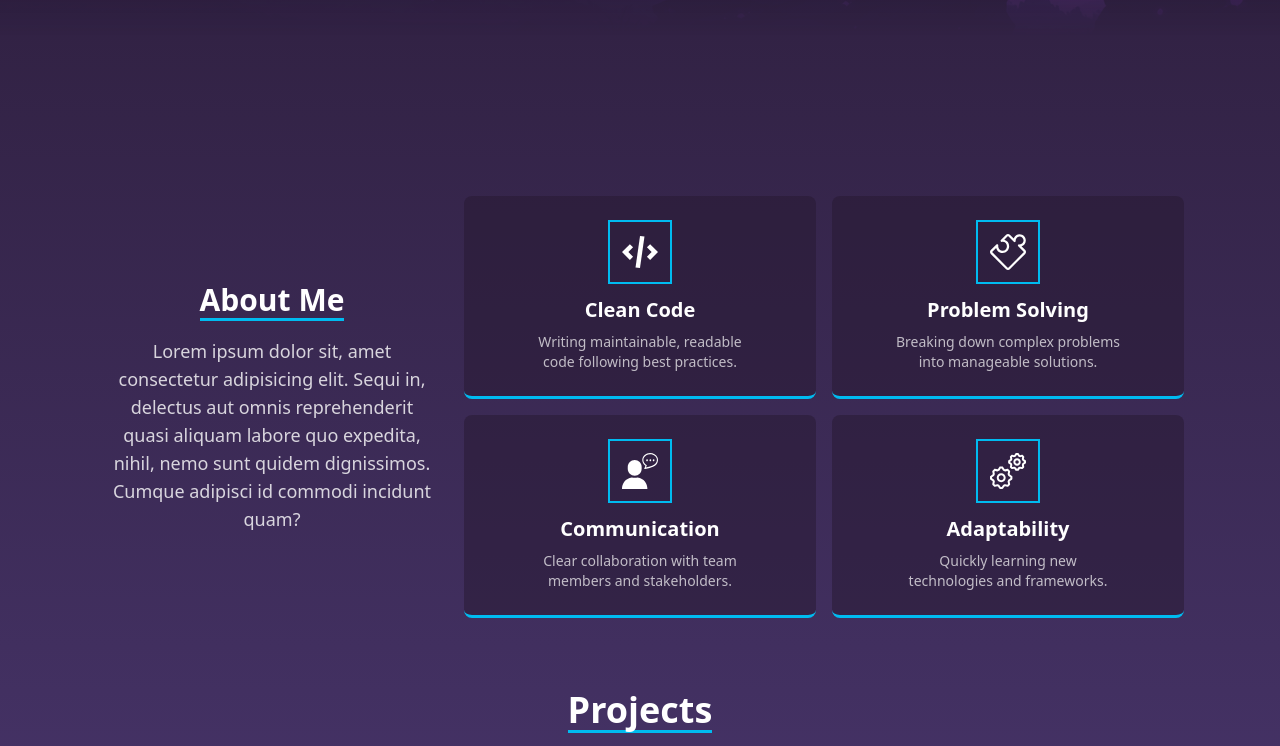
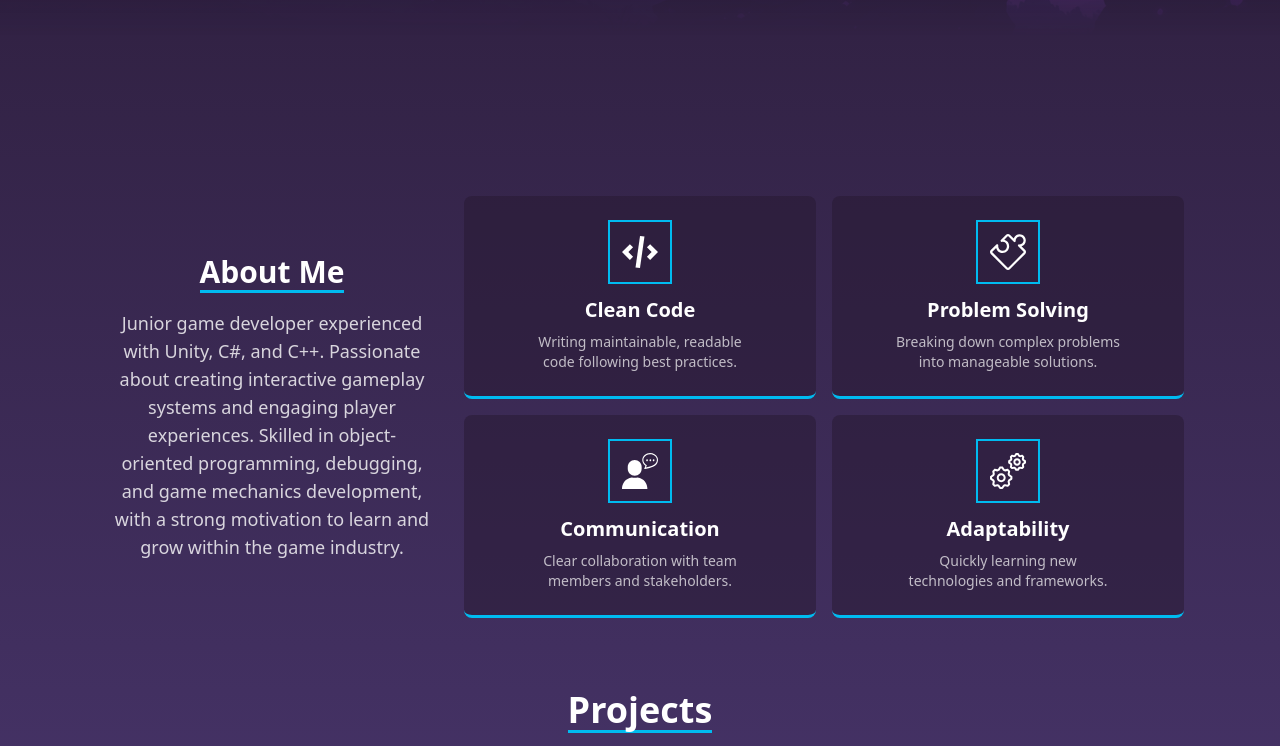
Before and after one commit to SeaOfFlyingCorpses/SeaOfFlyingCorpses.github.io, a website: page docs/index.html in a window 1280 px wide. Shown: the part 476-1222 px from the top of the page. Drawn offline with Linux system fonts and the light colour scheme.

Commit message:
feat: add 'About Me' description

```diff
--- a/docs/index.html
+++ b/docs/index.html
@@ -89,9 +89,9 @@
                 <div class="about-me-box">
                     <h2 class="about-me-title">About Me</h2>
                     <p class="about-me-description">
-                        Lorem ipsum dolor sit, amet consectetur adipisicing elit. Sequi in, delectus aut omnis
-                        reprehenderit quasi aliquam labore quo expedita, nihil, nemo sunt quidem dignissimos. Cumque
-                        adipisci id commodi incidunt quam?
+                        Junior game developer experienced with Unity, C#, and C++. Passionate about creating interactive gameplay systems and
+                        engaging player experiences. Skilled in object-oriented programming, debugging, and game mechanics development, with a
+                        strong motivation to learn and grow within the game industry.
                     </p>
                 </div>
                 <div class="ability-box">
```
Also changed, not shown: docs/assets/output.css.
